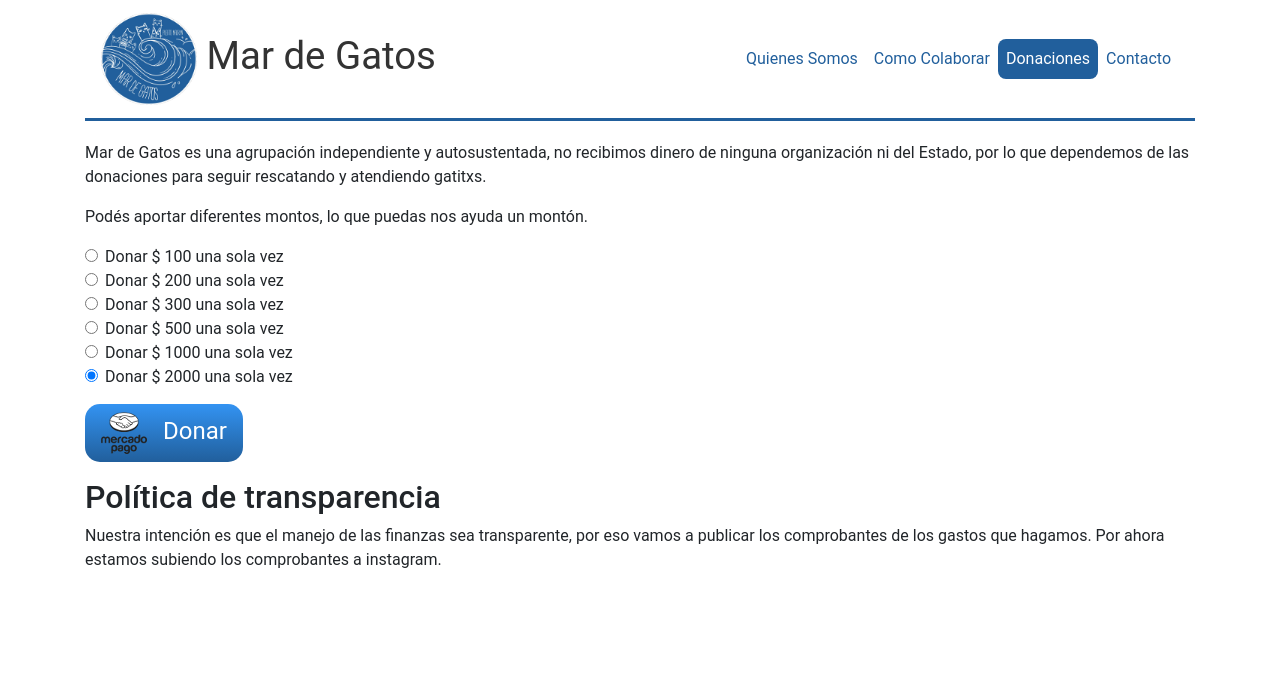
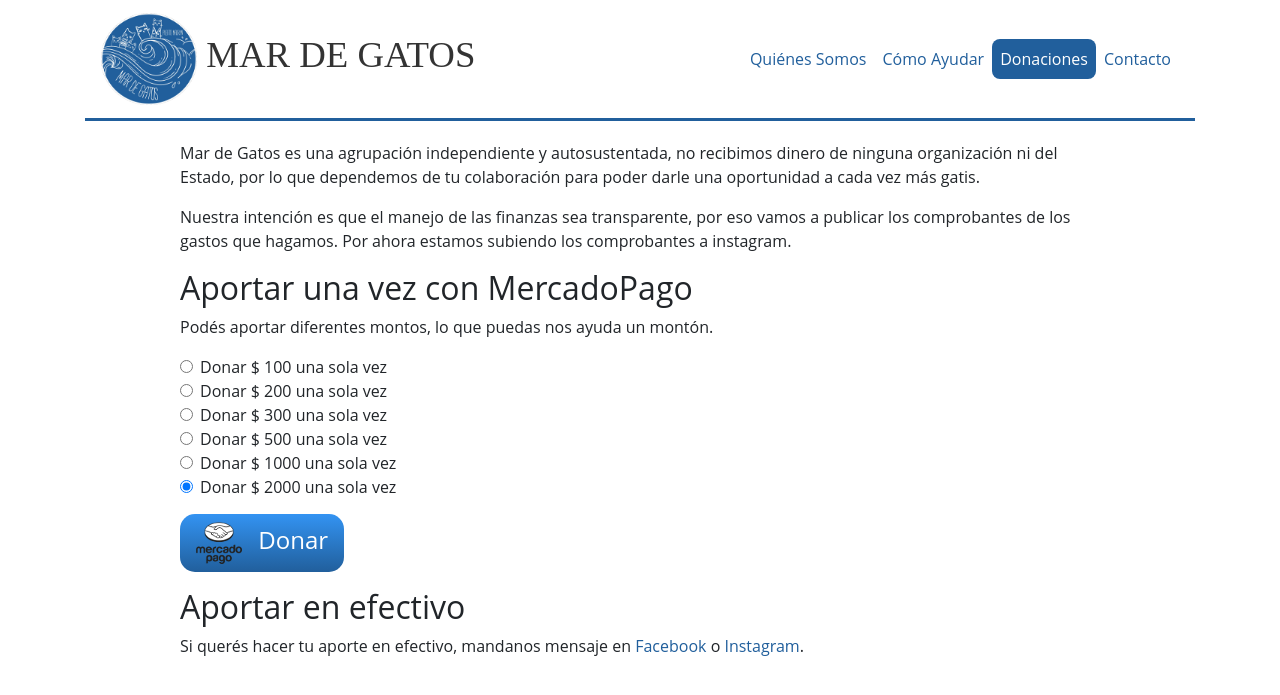
Before and after one commit to f-nyx/mardegatos, a Jekyll site: the page built from donaciones.md, in a window 1280 px wide. Shown: the top 695 px of the page. Built offline with Jekyll 4.4.1, drawn with Linux system fonts in a browser that asks for light colours; some web fonts are replaced.

Commit message:
Text and font changes

```diff
--- a/_layouts/home.html
+++ b/_layouts/home.html
@@ -12,7 +12,7 @@
       {% include navbar.html %}
       <main class="content">
         <div class="row">
-          <div class="col-12">
+          <div class="main-content col-10">
             {{content}}
           </div>
         </div>
--- a/assets/css/main.css
+++ b/assets/css/main.css
@@ -1,5 +1,15 @@
+@font-face {
+  font-family: "IndieFlower";
+  src: url("../fonts/IndieFlower-Regular.ttf") format("truetype");
+}
+
+@font-face {
+  font-family: "Open Sans";
+  src: url("../fonts/OpenSans-Regular.ttf") format("truetype");
+}
+
 body {
-  font-family: 'Roboto', sans-serif;
+  font-family: 'Open Sans', sans-serif;
 }
 
 em {
@@ -31,7 +41,9 @@ nav {
 
 .navbar-brand {
   color: #333333;
-  font-size: 2.4rem;
+  font-family: IndieFlower;
+  font-size: 2.3rem;
+  text-transform: uppercase;
 }
 
 .nav-item {
@@ -47,6 +59,10 @@ nav {
 .nav-item.active .nav-link {
   background: #215f9c;
   color: #fff;
+}
+
+.main-content {
+  margin: auto;
 }
 
 .button-donate {
--- a/donaciones.md
+++ b/donaciones.md
@@ -8,13 +8,17 @@ nav_order: 3
 ---
 
 Mar de Gatos es una agrupación independiente y autosustentada, no recibimos dinero de ninguna organización ni
-del Estado, por lo que dependemos de las donaciones para seguir rescatando y atendiendo gatitxs.
+del Estado, por lo que dependemos de tu colaboración para poder darle una oportunidad a cada vez más gatis.
+
+Nuestra intención es que el manejo de las finanzas sea transparente, por eso vamos a publicar los comprobantes de los
+gastos que hagamos. Por ahora estamos subiendo los comprobantes a instagram.
+
+## Aportar una vez con MercadoPago
 
 Podés aportar diferentes montos, lo que puedas nos ayuda un montón.
 
 {% include donations-once.html %}
 
-## Política de transparencia
+## Aportar en efectivo
 
-Nuestra intención es que el manejo de las finanzas sea transparente, por eso vamos a publicar los comprobantes de los
-gastos que hagamos. Por ahora estamos subiendo los comprobantes a instagram.
+Si querés hacer tu aporte en efectivo, mandanos mensaje en [Facebook](https://www.facebook.com/mardegatos.madryn) o [Instagram](https://www.instagram.com/mardegatos).
```
Also changed, not shown: como-colaborar.md (+5 -4 lines), index.md (+2 -2 lines), 2 other files.
